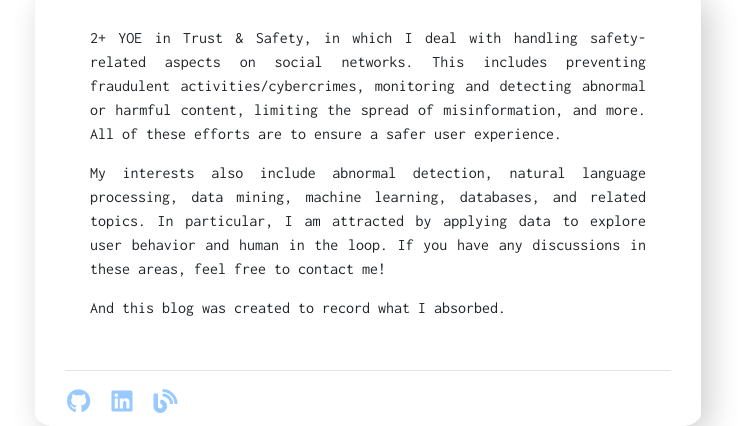
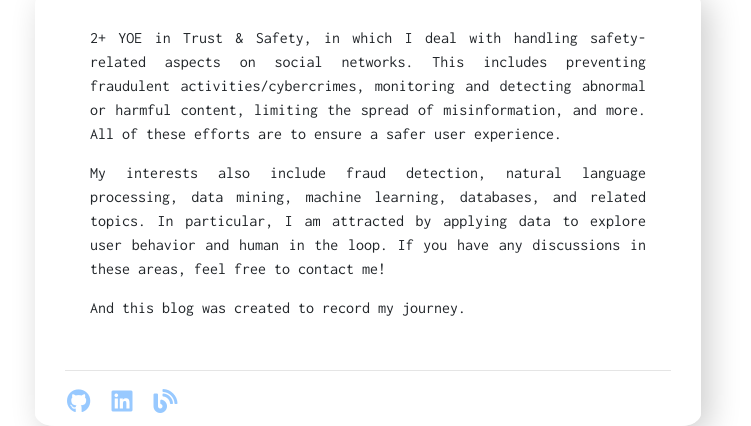
Before and after one commit to anthng/anthng.github.io, a Jekyll site: the page built from about.html, in a window 1280 px wide. Shown: the part 79-505 px from the top of the page, without its empty margins (272-1023 px from the left). Built offline with Jekyll 4.4.1, drawn with Linux system fonts in a browser that asks for light colours; nearby versions of some CDN libraries.

```diff
--- a/about.html
+++ b/about.html
@@ -27,9 +27,9 @@ title: About
     <div class="about">
         <p class="text-content">2+ YOE in Trust & Safety, in which I deal with handling safety-related aspects on social networks. This includes preventing fraudulent activities/cybercrimes, monitoring and detecting abnormal or harmful content, limiting the spread of misinformation, and more. All of these efforts are to ensure a safer user experience.
         </p>
-        <p class="text-content">My interests also include abnormal detection, natural language processing, data mining, machine learning, databases, and related topics. In particular, I am attracted by applying data to explore user behavior and human in the loop. If you have any discussions in these areas, feel free to contact me!
+        <p class="text-content">My interests also include fraud detection, natural language processing, data mining, machine learning, databases, and related topics. In particular, I am attracted by applying data to explore user behavior and human in the loop. If you have any discussions in these areas, feel free to contact me!
         </p>
-        <p class="text-content">And this blog was created to record what I absorbed.
+        <p class="text-content">And this blog was created to record my journey.
         </p>
 
         <br>
```
Also changed, not shown: _layouts/post.html (+6 -2 lines).
